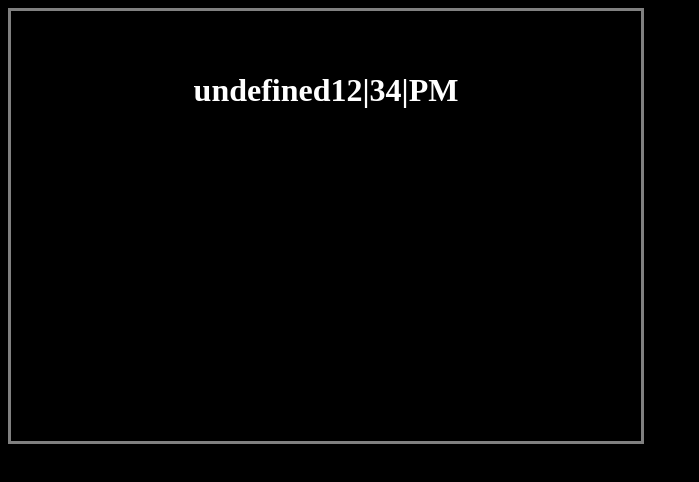
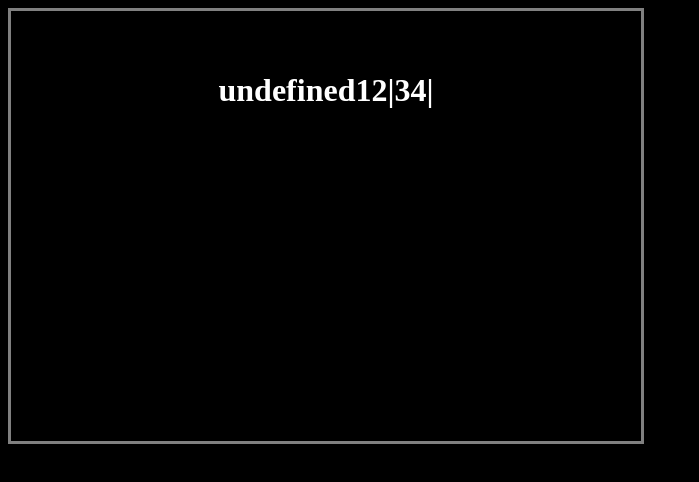
Before and after one commit to culcat/JavaScript-Clock, a plain HTML site: page index.html in a window 1280 px wide. Shown: the whole page, without its empty margins (0-699 px from the left). Drawn offline with Linux system fonts and the light colour scheme.

Commit message:
delete pm/am systeme

```diff
--- a/index.html
+++ b/index.html
@@ -14,7 +14,7 @@
         <h1 id="bar1">|</h1>
         <h1 id="minute">20</h1>
         <h1 id="bar2">|</h1>
-        <h1 id="pmam">PM</h1>
+        <h1 id="pmam"></h1>
     </div>
 <script src="script.js"></script>
 </body>
```
